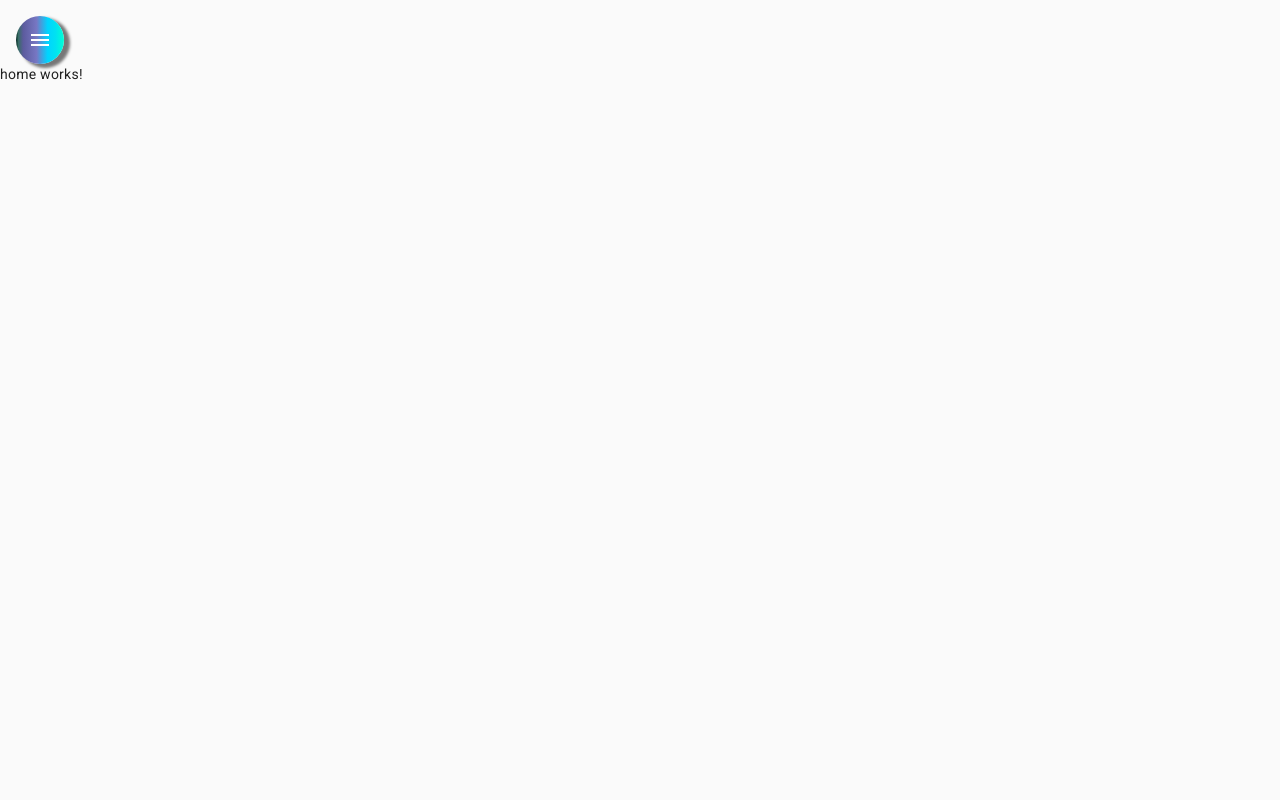
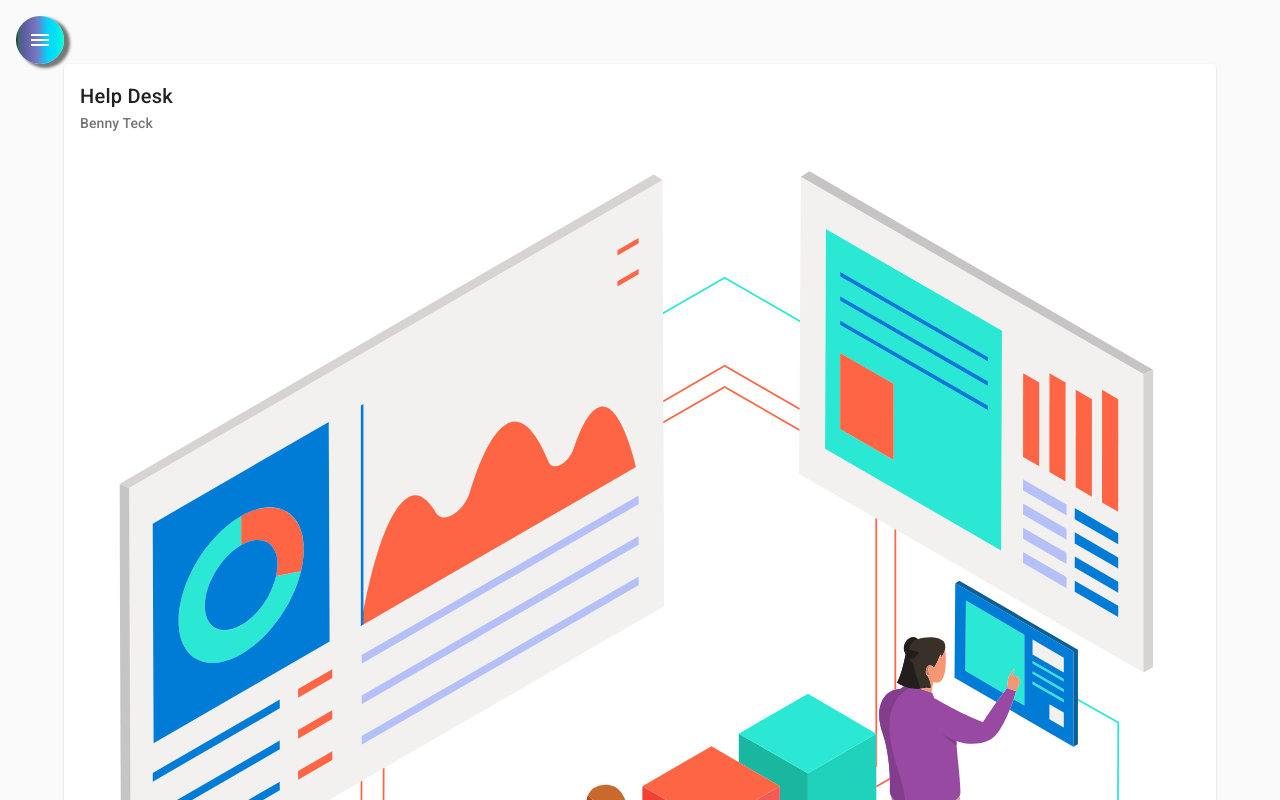
Before and after one commit to Rodrigopca42/projeto-FullStack-Front, an Angular app in the folder helpdesk/: page /home in a window 1280 px wide. Built offline with nearby package versions, Linux system fonts and the light colour scheme.

Commit message:
HTML e CSS para componente HOME

```diff
--- a/helpdesk/src/app/components/home/home.component.css
+++ b/helpdesk/src/app/components/home/home.component.css
@@ -0,0 +1,11 @@
+
+
+.card{
+    width: 90%;
+    margin:auto;
+    background-color: white;
+}
+
+.img{
+    height: 8rem;
+}
--- a/helpdesk/src/app/components/home/home.component.html
+++ b/helpdesk/src/app/components/home/home.component.html
@@ -1 +1,19 @@
-<p>home works!</p>
+
+<mat-card class="card mat-">
+    <mat-card-header>
+      <mat-card-title>Help Desk</mat-card-title>
+      <mat-card-subtitle>Benny Teck</mat-card-subtitle>
+    </mat-card-header>
+    <img mat-card-image src="assets/img/home.svg" alt="Image Home Help Desk">
+    <mat-card-content>
+      <p>
+       Olá! Seja bem vindo ao sistema Help Desk desenvolvido por mim no curso Desenvolvedor Full Stack.<br />
+       Esse é um sistema para gerenciamento de chamados simulando um simples Help Desk desenvolvido em Angular 12 e
+       Spring Boot 2. <br />O sistema está rodando na nuvem sendo o front na Vercel e o back na Heroku.<br />
+       O projeto tem como objetivo principal abordar os conceitos de aplicações SPAs, Autenticação e Autorização com
+       Tokens JWT e muito mais. O código fonte do projeto pode ser acessado clicando no link Github no menu lateral.
+       <br /><br /> Fique a vontade para testar o sistema e deixar sua sugestão.
+       <br /> Rodrigo Cardoso
+      </p>
+    </mat-card-content>
+  </mat-card>
```
Also changed, not shown: helpdesk/src/assets/img/home.svg (added).
